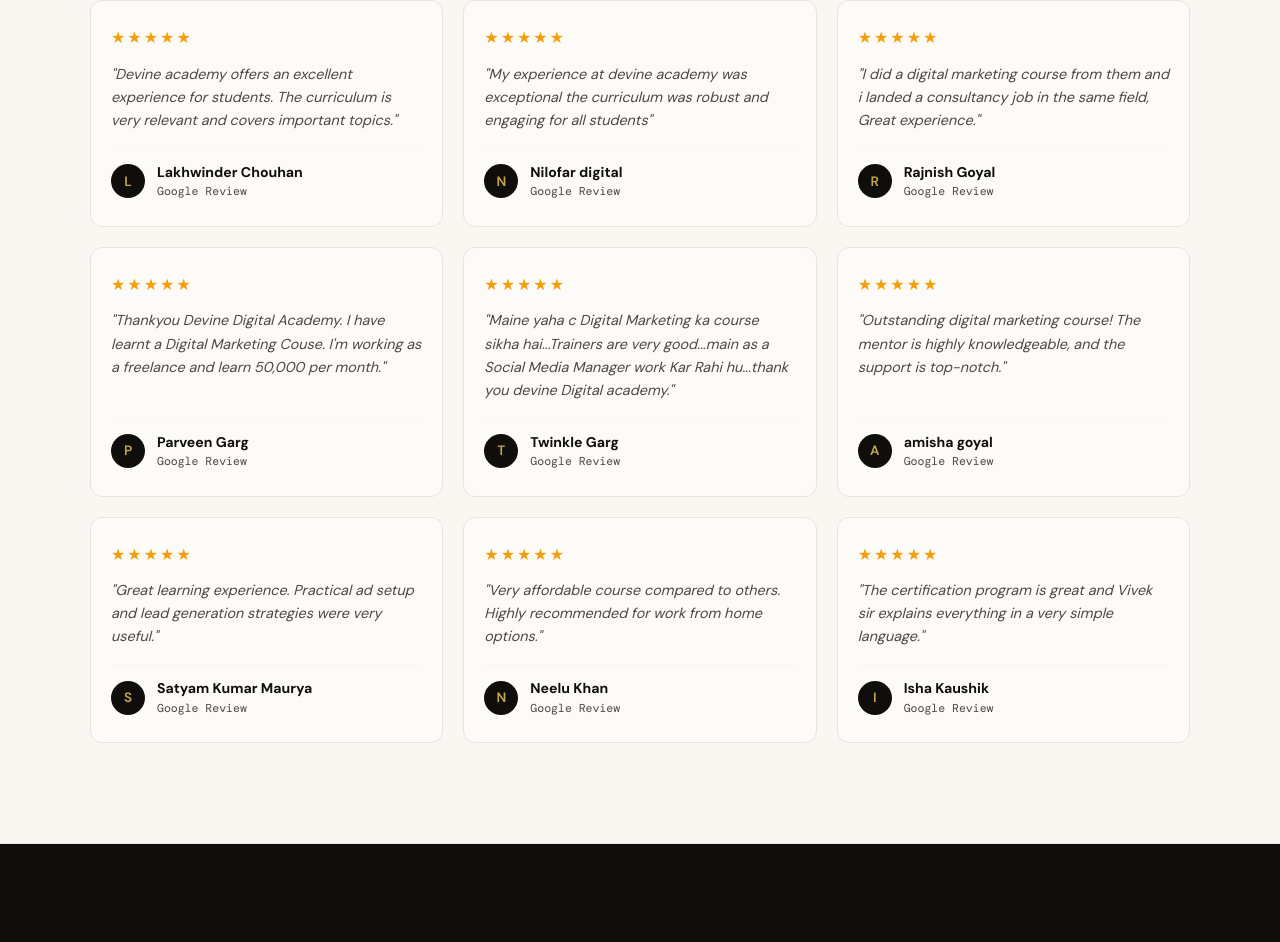
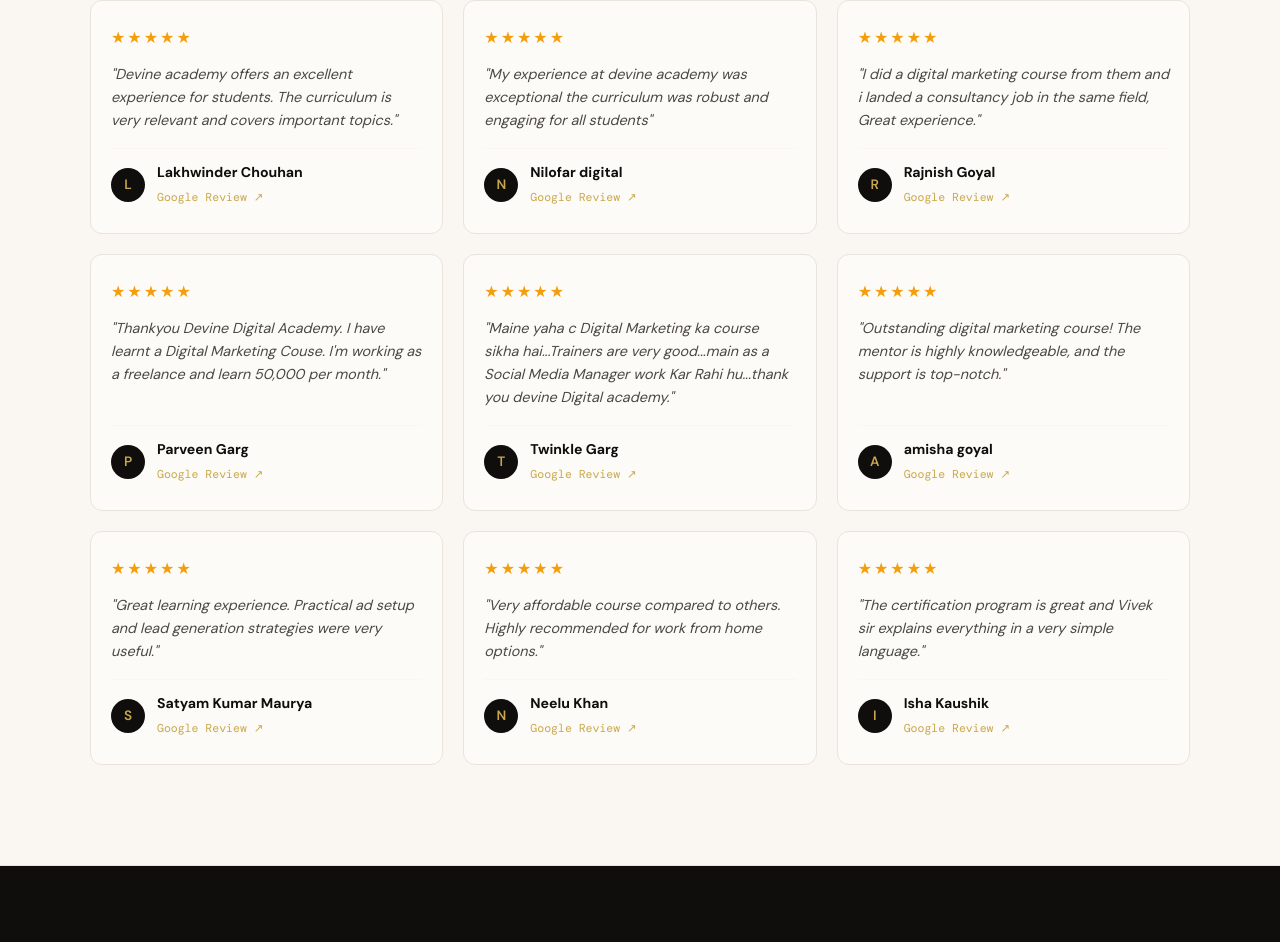
Before and after one commit to unexperiencedone/devine-digital-academy, a Next.js app: page / in a window 1280 px wide. Shown: the part 5712-6654 px from the top of the page. Built offline with nearby package versions, Linux system fonts and the light colour scheme.

Commit message:
feat: add Google Review links to review cards and resolve TS errors

```diff
--- a/app/page.tsx
+++ b/app/page.tsx
@@ -7,6 +7,7 @@
 } from "lucide-react";
 
 const ENROLL_LINK = "https://rzp.io/rzp/G9oTVv8Z";
+const GOOGLE_REVIEWS_URL = "https://search.google.com/local/reviews?placeid=ChIJeYV5yA_kDDkR8Z_Lh6s8aJc"; // Replace with your actual Google Business Place ID or review link
 
 export default function Home() {
   const [openFaq, setOpenFaq] = useState<number | null>(null);
@@ -280,7 +281,7 @@
     { q: "Can I earn money after this course?", a: "Yes. The course is structured around practical, income-generating skills — running ads, getting clients, setting up freelance profiles, and closing deals. Many students start earning within weeks." },
   ];
 
-  const reviews = [
+  const reviews: Array<{ name: string; text: string; date: string; link?: string }> = [
     { name: "Lakhwinder Chouhan", text: "Devine academy offers an excellent experience for students. The curriculum is very relevant and covers important topics.", date: "Google Review" },
     { name: "Nilofar digital", text: "My experience at devine academy was exceptional the curriculum was robust and engaging for all students", date: "Google Review" },
     { name: "Rajnish Goyal", text: "I did a digital marketing course from them and i landed a consultancy job in the same field, Great experience.", date: "Google Review" },
@@ -694,7 +695,25 @@
                   </div>
                   <div>
                     <div style={{ fontWeight: 700, fontSize: '0.88rem', color: 'var(--ink)' }}>{rev.name}</div>
-                    <div style={{ fontSize: '0.72rem', color: 'var(--slate)', fontFamily: 'DM Mono, monospace' }}>{rev.date}</div>
+                    <a
+                      href={rev.link || GOOGLE_REVIEWS_URL}
+                      target="_blank"
+                      rel="noopener noreferrer"
+                      style={{
+                        fontSize: '0.72rem',
+                        color: 'var(--gold)',
+                        fontFamily: 'DM Mono, monospace',
+                        textDecoration: 'none',
+                        display: 'inline-flex',
+                        alignItems: 'center',
+                        gap: 3,
+                        transition: 'color 0.2s'
+                      }}
+                      onMouseEnter={(e) => e.currentTarget.style.color = 'var(--gold-light)'}
+                      onMouseLeave={(e) => e.currentTarget.style.color = 'var(--gold)'}
+                    >
+                      {rev.date} ↗
+                    </a>
                   </div>
                 </div>
               </div>
```
